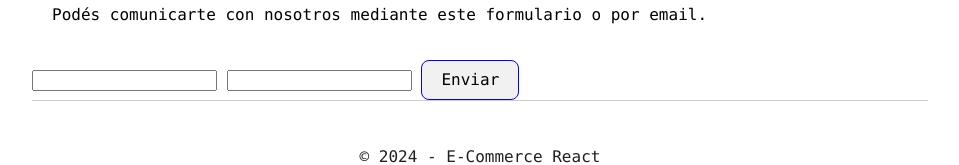
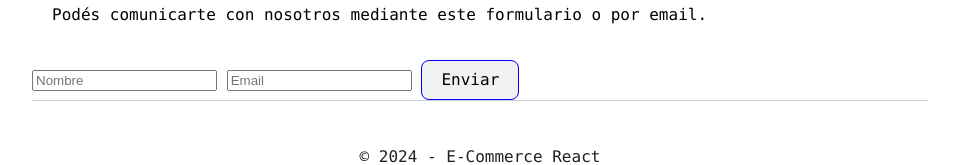
Before and after one commit to eldikra/Pre-Entrega-React-25236, a React (Vite) app: page /contacto in a window 1280 px wide. Shown: the part 271-436 px from the top of the page, without its empty margins (160-1119 px from the left). Built offline with nearby package versions, Linux system fonts and the light colour scheme.

Commit message:
Placeholder en contacto

```diff
--- a/src/pages/Contacto.jsx
+++ b/src/pages/Contacto.jsx
@@ -15,8 +15,8 @@ const Contacto = () => {
         <p>Podés comunicarte con nosotros mediante este formulario o por email.</p>
       </div>
       <form action="">
-        <input type="name" value={name} onChange={(e) => setName(e.target.value)} /> {/*input para nombre*/}
-        <input type="email" value={email} onChange={(e) => setEmail(e.target.value)} /> {/*input para email*/}
+        <input type="name" value={name} placeholder='Nombre' onChange={(e) => setName(e.target.value)} /> {/*input para nombre*/}
+        <input type="email" value={email} placeholder='Email' onChange={(e) => setEmail(e.target.value)} /> {/*input para email*/}
         <button onClick={() => { enviarConsulta(name, email) }}>Enviar</button>
       </form>
     </>
```
